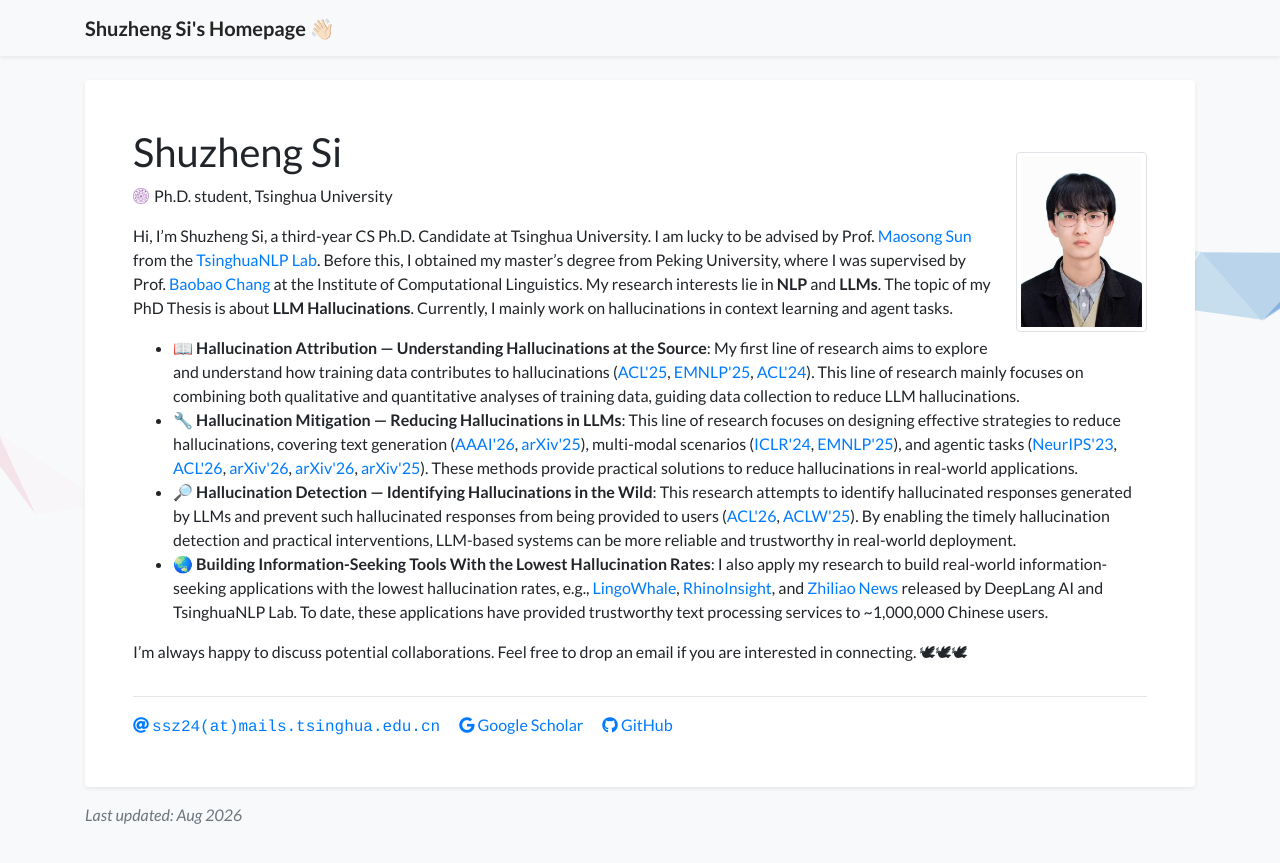
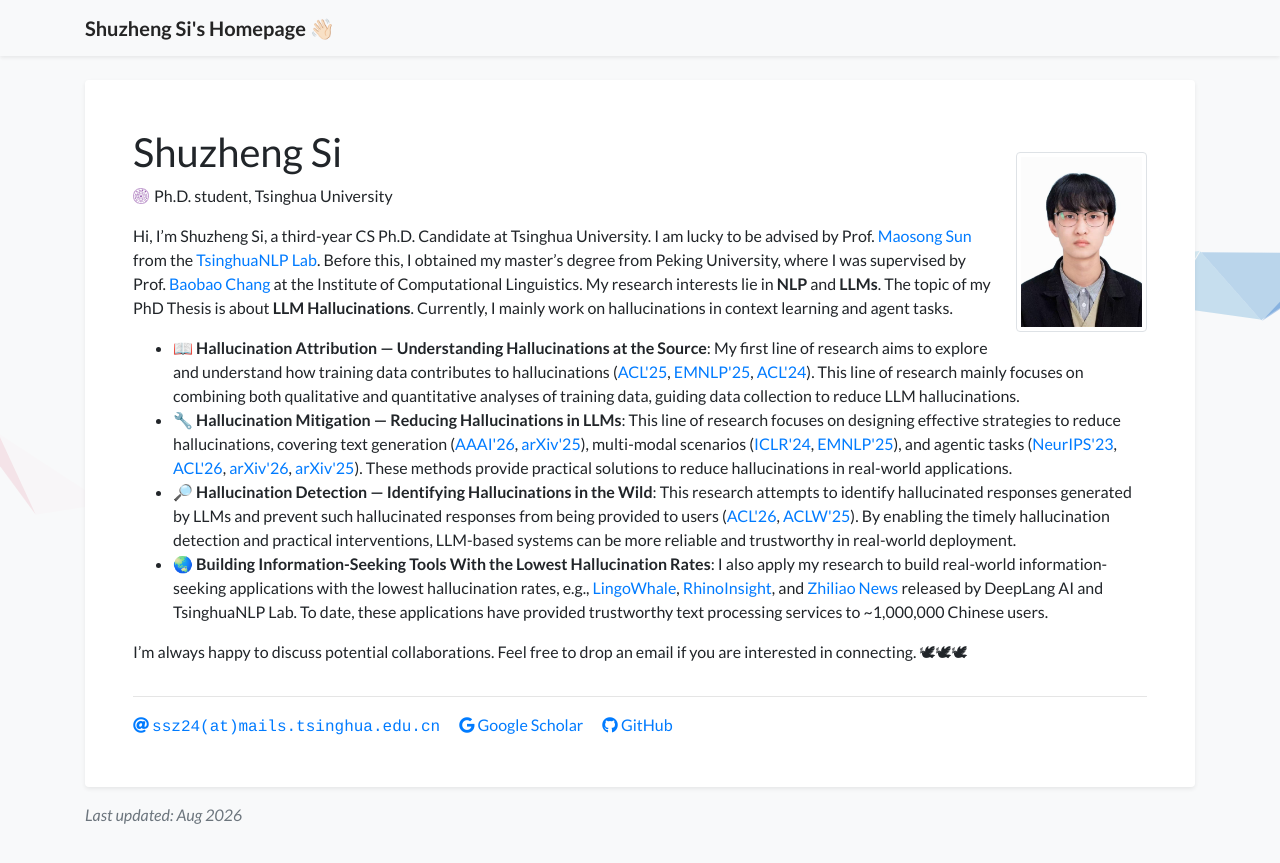
Before and after one commit to S1s-Z/s1s-z.github.io, a Jekyll site: the page built from index.html, in a window 1280 px wide. Shown: the top 863 px of the page. Built offline with Jekyll 4.4.1, drawn with Linux system fonts in a browser that asks for light colours; a style sheet for code colours, icons or effects is not loaded.

Commit message:
Update profile.yml

```diff
--- a/_data/profile.yml
+++ b/_data/profile.yml
@@ -26,7 +26,7 @@
           📖 <b>Hallucination Attribution — Understanding Hallucinations at the Source</b>: My first line of research aims to explore and understand how training data contributes to hallucinations (<a href="https://arxiv.org/abs/2502.07340">ACL'25</a>, <a href="https://arxiv.org/abs/2410.15633">EMNLP'25</a>, <a href="https://arxiv.org/abs/2312.10302">ACL'24</a>). This line of research mainly focuses on combining both qualitative and quantitative analyses of training data, guiding data collection to reduce LLM hallucinations.
       </li>
       <li>
-          🔧 <b>Hallucination Mitigation  — Reducing Hallucinations in LLMs</b>: This line of research focuses on designing effective strategies to reduce hallucinations, covering text generation (<a href="https://arxiv.org/abs/2505.16483">AAAI'26</a>, <a href="https://arxiv.org/abs/2512.14244">arXiv'25</a>), multi-modal scenarios (<a href="https://arxiv.org/abs/2309.07915">ICLR'24</a>, <a href="https://arxiv.org/abs/2411.14279">EMNLP'25</a>), and agentic tasks (<a href="https://arxiv.org/abs/2305.13040">NeurIPS'23</a>, <a href="https://arxiv.org/abs/2510.05608">ACL'26</a>, <a href="https://arxiv.org/abs/2604.27660">arXiv'26</a>, <a href="https://arxiv.org/abs/2605.30611">arXiv'26</a>, <a href="https://arxiv.org/abs/2511.18743">arXiv'25</a>). These methods provide practical solutions to reduce hallucinations in real-world applications.
+          🔧 <b>Hallucination Mitigation  — Reducing Hallucinations in LLMs</b>: This line of research focuses on designing effective strategies to reduce hallucinations, covering text generation (<a href="https://arxiv.org/abs/2505.16483">AAAI'26</a>, <a href="https://arxiv.org/abs/2512.14244">arXiv'25</a>), multi-modal scenarios (<a href="https://arxiv.org/abs/2309.07915">ICLR'24</a>, <a href="https://arxiv.org/abs/2411.14279">EMNLP'25</a>), and agentic tasks (<a href="https://arxiv.org/abs/2305.13040">NeurIPS'23</a>, <a href="https://arxiv.org/abs/2510.05608">ACL'26</a>, <a href="https://arxiv.org/abs/2604.27660">arXiv'26</a>, <a href="https://arxiv.org/abs/2511.18743">arXiv'25</a>). These methods provide practical solutions to reduce hallucinations in real-world applications.
       </li>
       <li>
           🔎 <b>Hallucination Detection  — Identifying Hallucinations in the Wild</b>: This research attempts to identify hallucinated responses generated by LLMs and prevent such hallucinated responses from being provided to users (<a href="https://arxiv.org/abs/2512.20182">ACL'26</a>, <a href="https://arxiv.org/abs/2601.06666">ACLW'25</a>). By enabling the timely hallucination detection and practical interventions, LLM-based systems can be more reliable and trustworthy in real-world deployment.
```
